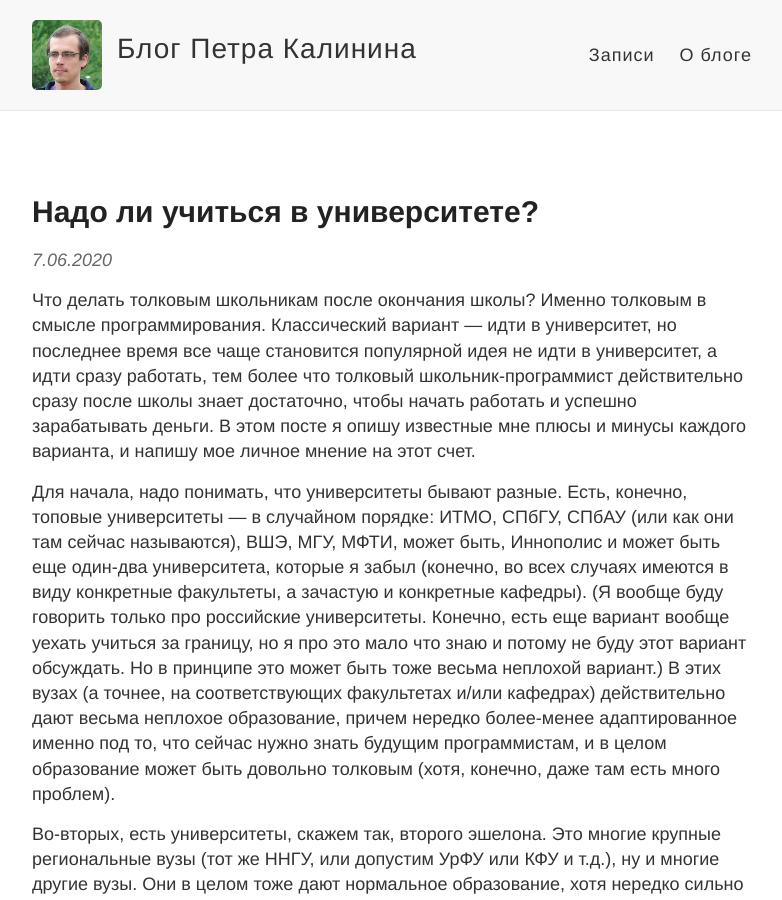
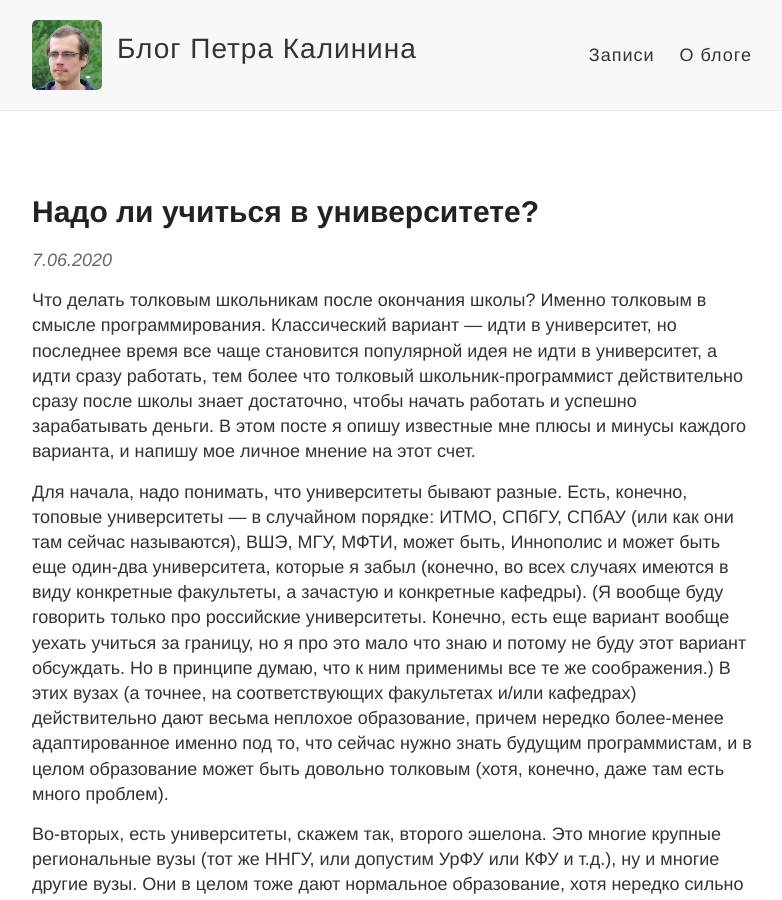
Before and after one commit to petr-kalinin/algoprog-blog, a Jekyll site: the page built from _posts/2020-06-07-universities.md, in a window 1280 px wide and 900 px high. Shown: the whole window, without its empty margins (248-1030 px from the left). Built offline with Jekyll 4.4.1, drawn with Linux system fonts in a browser that asks for light colours.

Commit message:
Update 2020-06-07-universities.md

```diff
--- a/_posts/2020-06-07-universities.md
+++ b/_posts/2020-06-07-universities.md
@@ -16,7 +16,7 @@ title: Надо ли учиться в университете?
 имеются в виду конкретные факультеты, а зачастую и конкретные кафедры).
 (Я вообще буду говорить только про российские университеты. Конечно, есть еще вариант
 вообще уехать учиться за границу, но я про это мало что знаю и потому не буду этот вариант обсуждать.
-Но в принципе это может быть тоже весьма неплохой вариант.) В этих вузах
+Но в принципе думаю, что к ним применимы все те же соображения.) В этих вузах
 (а точнее, на соответствующих факультетах и/или кафедрах) действительно дают весьма неплохое образование,
 причем нередко более-менее адаптированное именно под то, что сейчас нужно знать будущим программистам,
 и в целом образование может быть довольно толковым (хотя, конечно, даже там есть много проблем).
```
